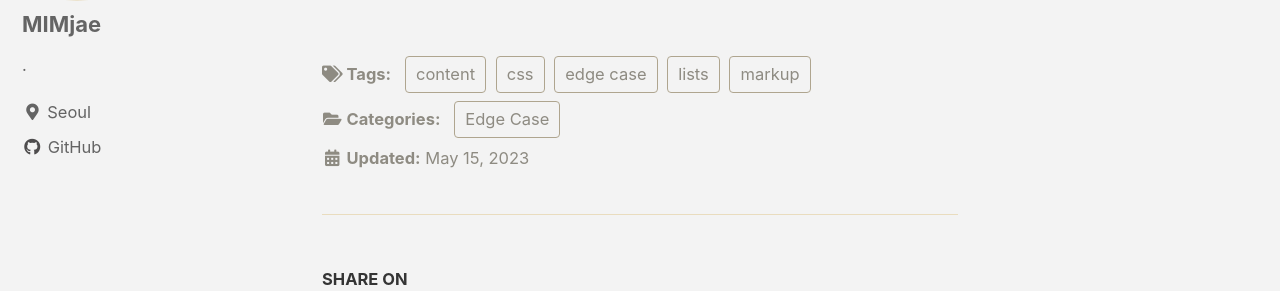
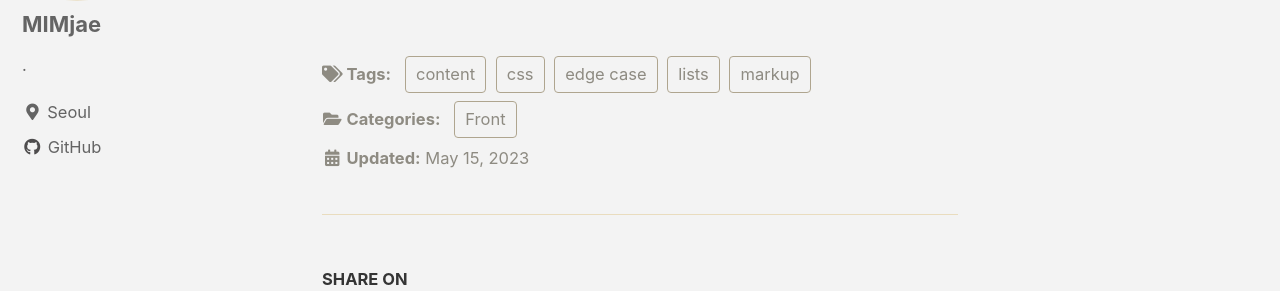
Before and after one commit to MIMjae/MIMjae.github.io, a Jekyll site: the page built from _posts/2023-05-15-post-example.md, in a window 1280 px wide and 900 px high, scrolled down 2244 px. Shown: the part 151-442 px from the top of the window. Built offline with Jekyll 4.4.1, drawn with Linux system fonts in a browser that asks for light colours; cached includes are drawn as plain includes.

Commit message:
Update 2023-05-15-post-example.md

```diff
--- a/_posts/2023-05-15-post-example.md
+++ b/_posts/2023-05-15-post-example.md
@@ -1,7 +1,7 @@
 ---
 title: "[TEST]첫번째 게시글"
 categories:
-  - Edge Case
+  - Front
 tags:
   - content
   - css
```
